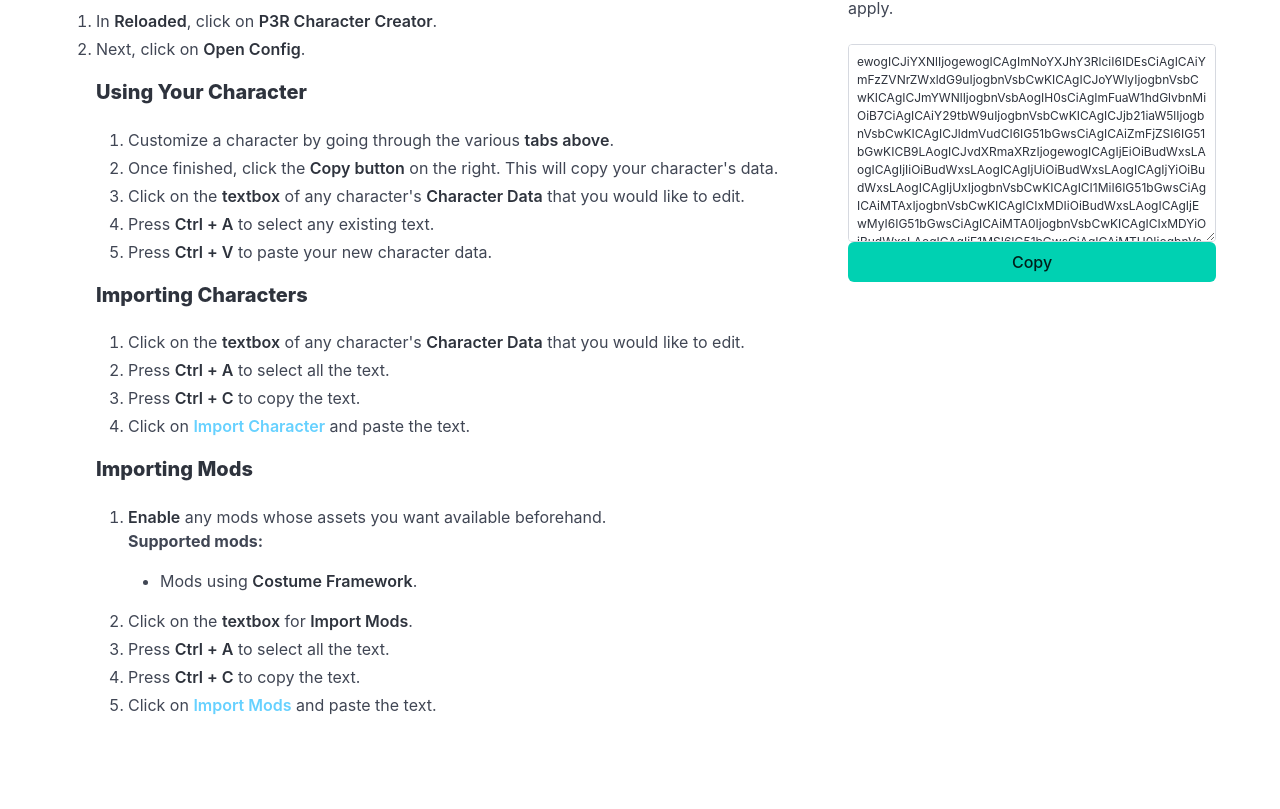
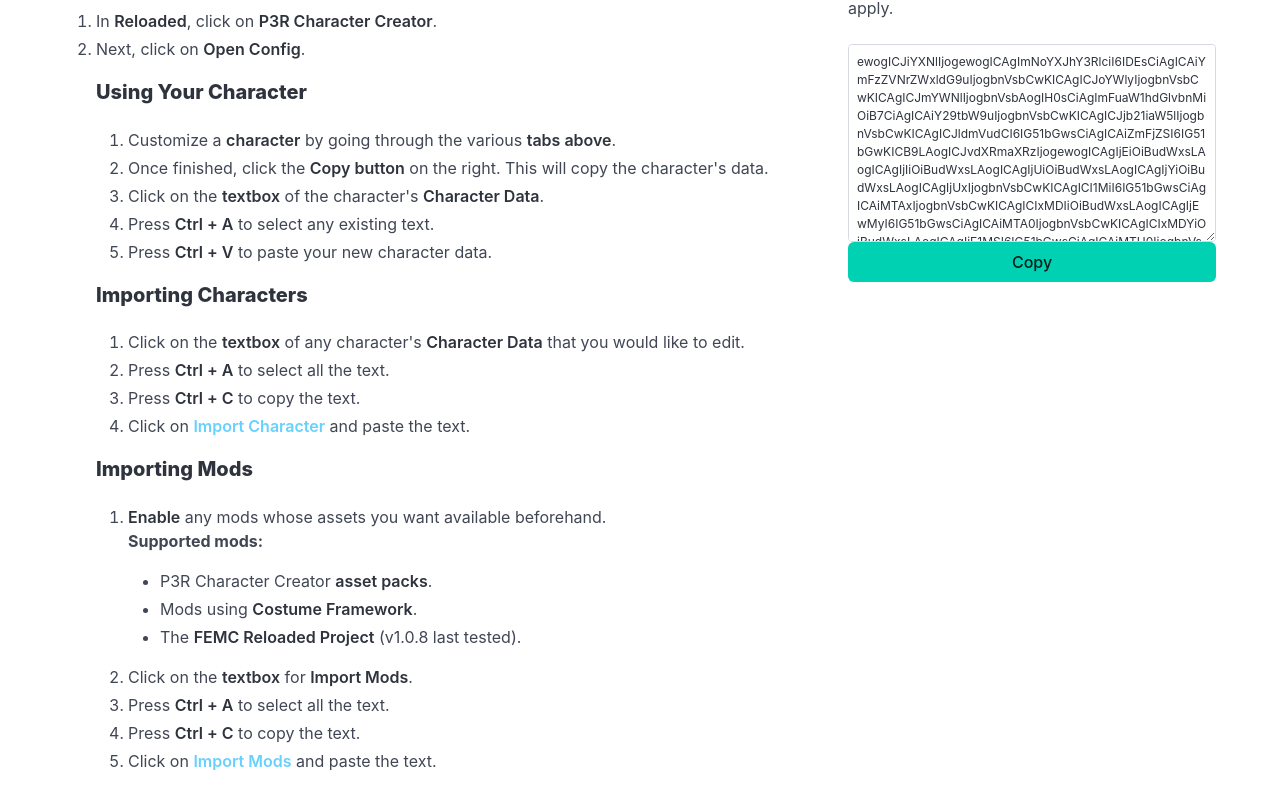
Before and after one commit to RyoTune/P3R.CharCreator, a SvelteKit app in the folder P3R.CharCreator.Sveltekit/: page / in a window 1280 px wide. Shown: the part 415-1224 px from the top of the page. Before the commit the page ends 1180 px from the top, so only its background shows below. Built offline with nearby package versions, Linux system fonts and the light colour scheme.

Commit message:
Adjust wording in instructions and add asset pack mod support.

```diff
--- a/P3R.CharCreator.Sveltekit/src/routes/MainForm.svelte
+++ b/P3R.CharCreator.Sveltekit/src/routes/MainForm.svelte
@@ -85,14 +85,16 @@
     <li>Next, click on <strong>Open Config</strong>.</li>
     <h1 class="title is-5">Using Your Character</h1>
     <ol>
-      <li>Customize a character by going through the various <strong>tabs above</strong>.</li>
       <li>
-        Once finished, click the <strong>Copy button</strong> on the right. This will copy your character's
+        Customize a <strong>character</strong> by going through the various
+        <strong>tabs above</strong>.
+      </li>
+      <li>
+        Once finished, click the <strong>Copy button</strong> on the right. This will copy the character's
         data.
       </li>
       <li>
-        Click on the <strong>textbox</strong> of any character's <strong>Character Data</strong> that
-        you would like to edit.
+        Click on the <strong>textbox</strong> of the character's <strong>Character Data</strong>.
       </li>
       <li>Press <strong>Ctrl + A</strong> to select any existing text.</li>
       <li>Press <strong>Ctrl + V</strong> to paste your new character data.</li>
@@ -122,7 +124,9 @@
         <br /><b>Supported mods:</b>
       </li>
       <ul>
+        <li>P3R Character Creator <strong>asset packs</strong>.</li>
         <li>Mods using <strong>Costume Framework</strong>.</li>
+        <li>The <strong>FEMC Reloaded Project</strong> (v1.0.8 last tested).</li>
       </ul>
       <li>
         Click on the <strong>textbox</strong> for <strong>Import Mods</strong>.
```
